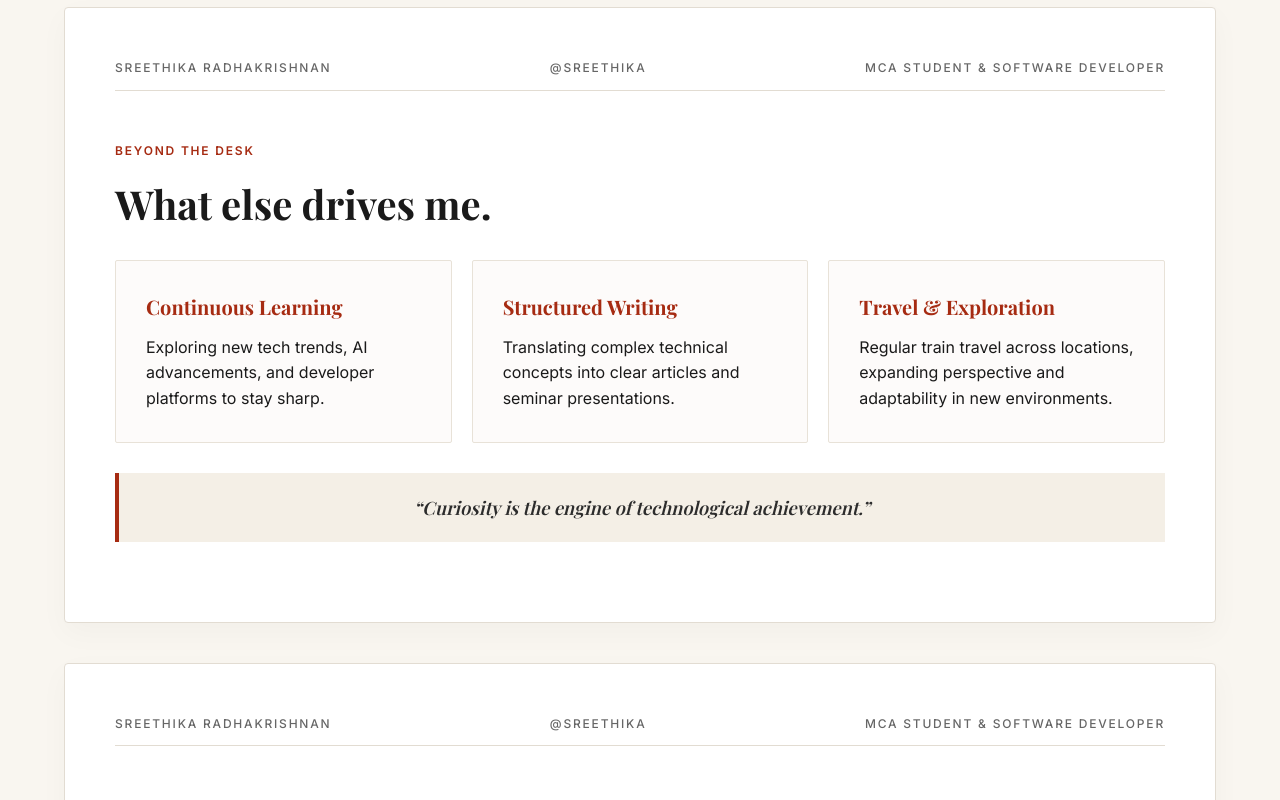
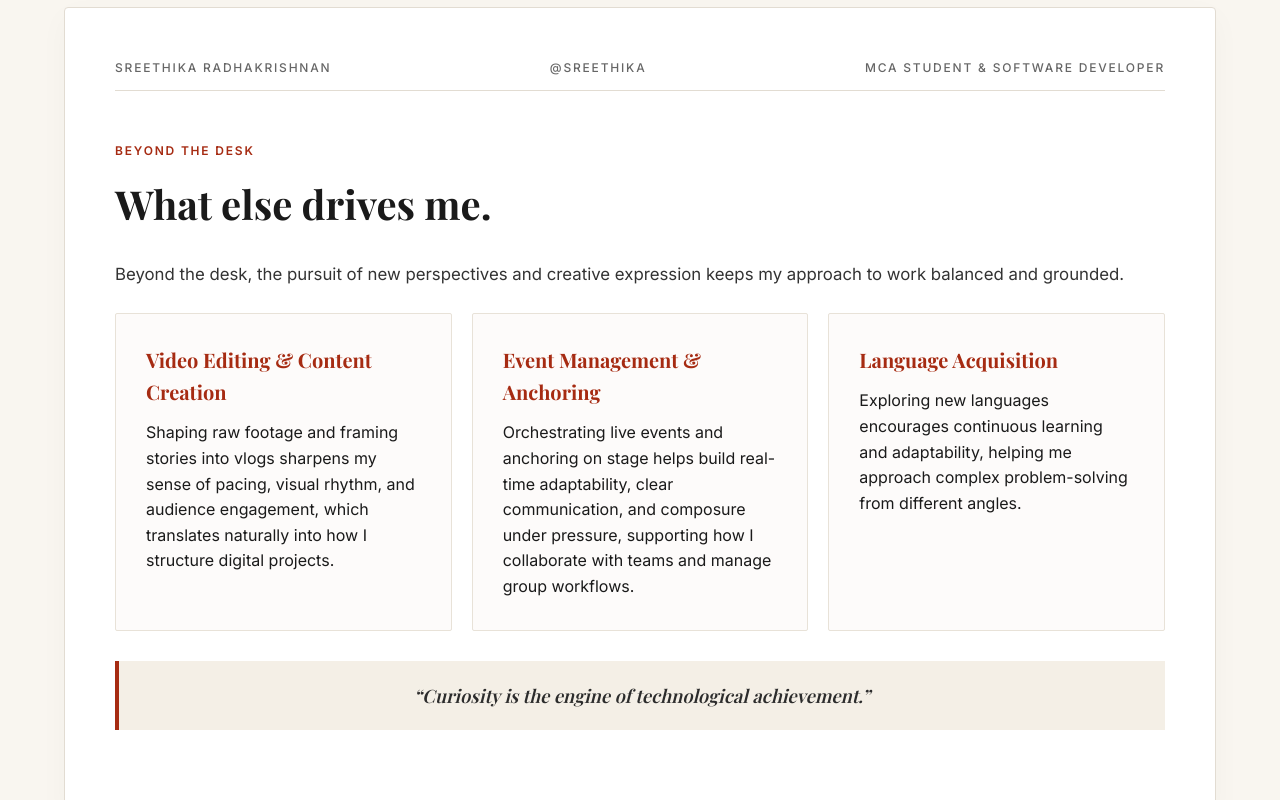
Before and after one commit to Sr-2525/Portfolio, a React app: page / in a window 1280 px wide. Shown: the part 6131-6931 px from the top of the page. Built offline with nearby package versions, Linux system fonts and the light colour scheme; the HTML template or start-up script is replaced by a standard one; a web font is replaced by a local one.

Commit message:
Updated Beyond the Desk section with video editing, event management, and language acquisition

```diff
--- a/src/components/Beyond.jsx
+++ b/src/components/Beyond.jsx
@@ -7,18 +7,22 @@ function Beyond() {
       <div className="section-tracker">BEYOND THE DESK</div>
       <h2 className="main-heading">What else drives me.</h2>
 
+      <p style={{ fontSize: '1.05rem', color: '#333', marginBottom: '25px', lineHeight: '1.7' }}>
+        Beyond the desk, the pursuit of new perspectives and creative expression keeps my approach to work balanced and grounded.
+      </p>
+
       <div className="grid-3">
         <div className="editorial-card">
-          <h3>Continuous Learning</h3>
-          <p>Exploring new tech trends, AI advancements, and developer platforms to stay sharp.</p>
+          <h3>Video Editing &amp; Content Creation</h3>
+          <p>Shaping raw footage and framing stories into vlogs sharpens my sense of pacing, visual rhythm, and audience engagement, which translates naturally into how I structure digital projects.</p>
         </div>
         <div className="editorial-card">
-          <h3>Structured Writing</h3>
-          <p>Translating complex technical concepts into clear articles and seminar presentations.</p>
+          <h3>Event Management &amp; Anchoring</h3>
+          <p>Orchestrating live events and anchoring on stage helps build real-time adaptability, clear communication, and composure under pressure, supporting how I collaborate with teams and manage group workflows.</p>
         </div>
         <div className="editorial-card">
-          <h3>Travel &amp; Exploration</h3>
-          <p>Regular train travel across locations, expanding perspective and adaptability in new environments.</p>
+          <h3>Language Acquisition</h3>
+          <p>Exploring new languages encourages continuous learning and adaptability, helping me approach complex problem-solving from different angles.</p>
         </div>
       </div>
 
@@ -28,4 +32,5 @@ function Beyond() {
     </section>
   )
 }
+
 export default Beyond
--- a/src/components/Projects.jsx
+++ b/src/components/Projects.jsx
@@ -46,6 +46,7 @@ function Projects() {
           <p style={{ fontSize: '0.95rem', marginBottom: '10px' }}>Built with a focus on database integrity and query efficiency.</p>
           <ul className="square-list" style={{ fontSize: '0.9rem' }}>
             <li>Independently debugged logic errors using a methodical, root-cause approach</li>
+            <li>Implemented secure session handling and data validation workflows to protect user transactions</li>
           </ul>
         </div>
       </div>
```
